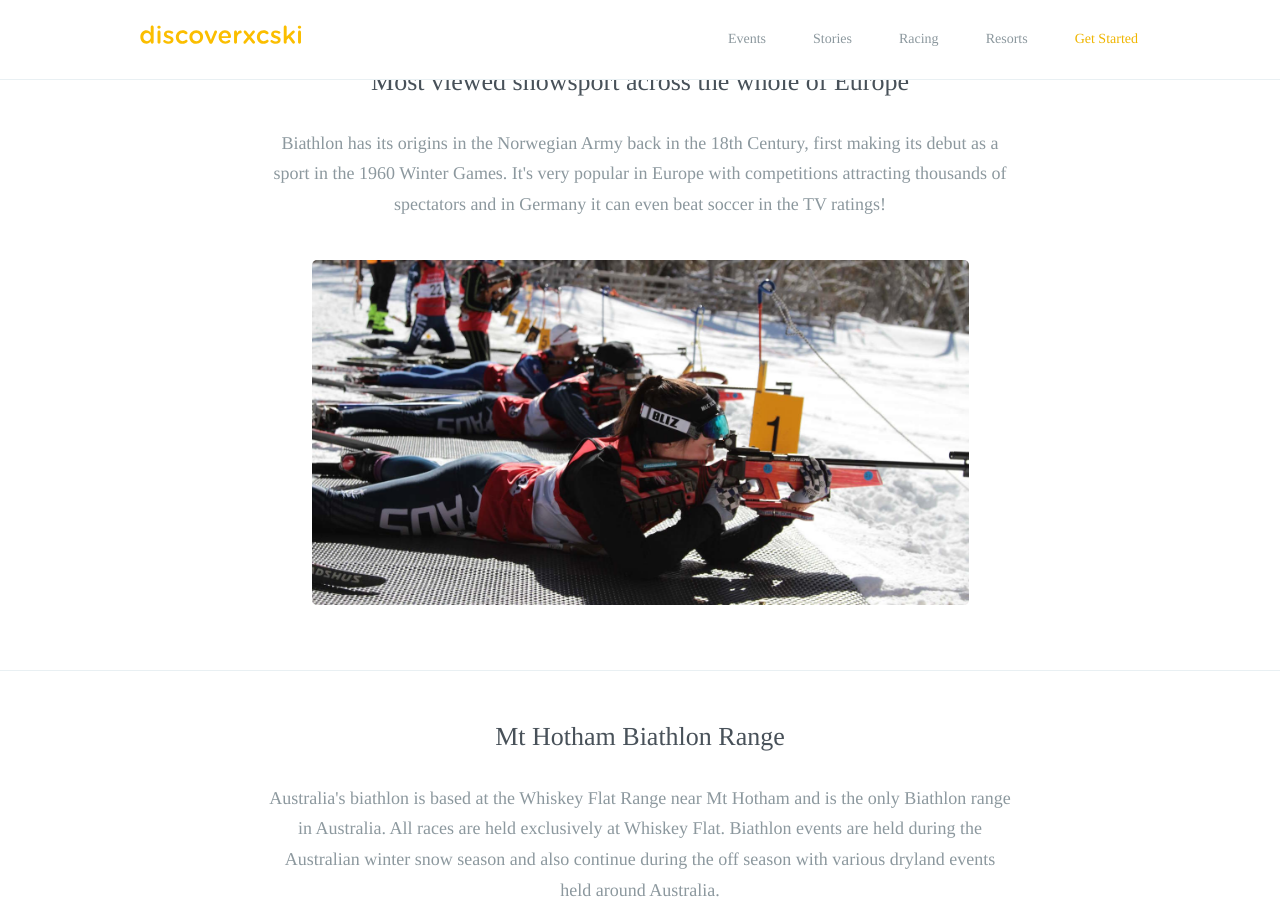
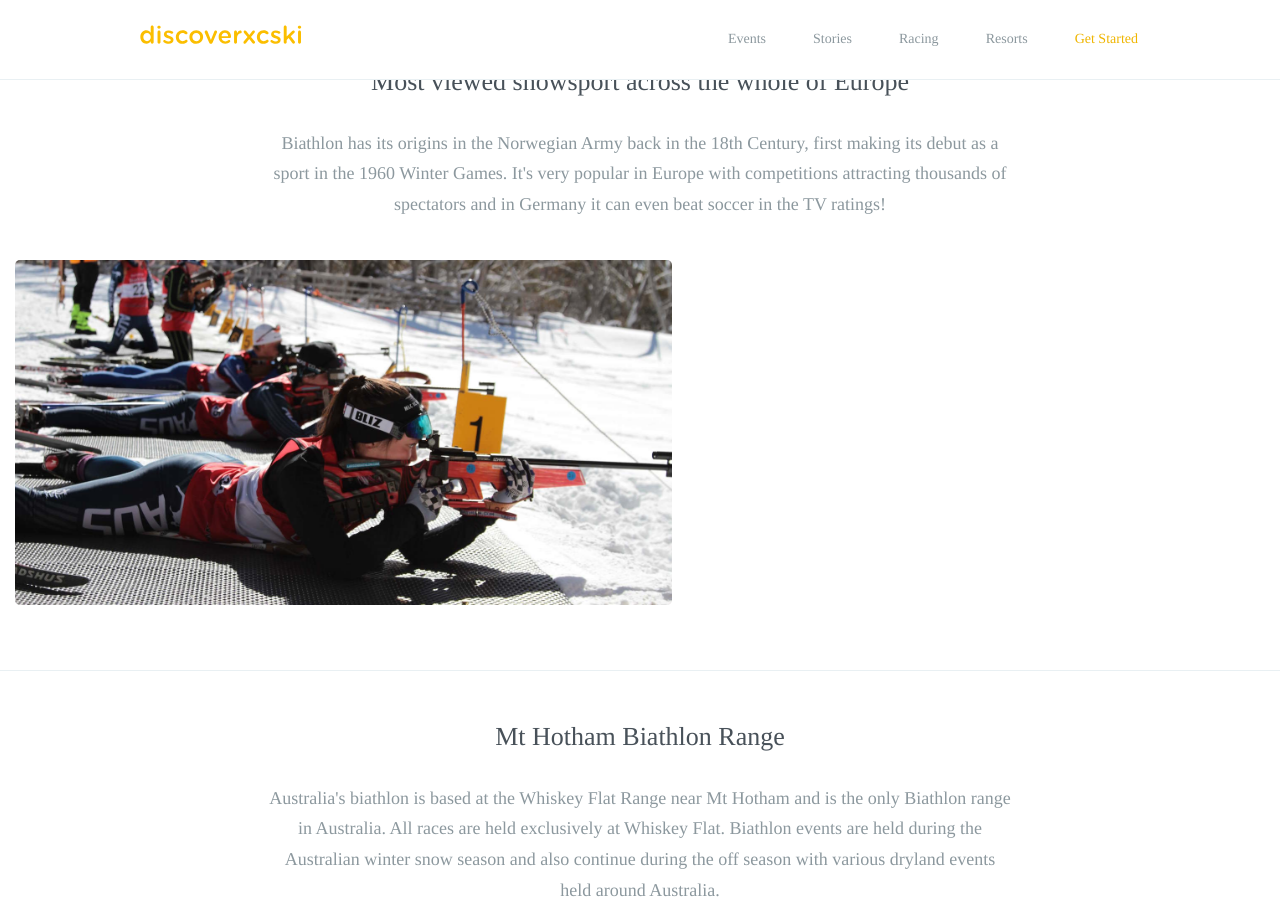
Before and after one commit to robcatto/robcatto.github.io, a Jekyll site: the page built from racing/australian-biathlon/index.html, in a window 1280 px wide and 900 px high, scrolled down 1064 px. Built offline with Jekyll 4.4.1, drawn with Linux system fonts in a browser that asks for light colours; some web fonts are replaced; Markdown is read by kramdown in place of the engine named in the settings.

Commit message:
Update index.html

```diff
--- a/racing/australian-biathlon/index.html
+++ b/racing/australian-biathlon/index.html
@@ -64,8 +64,8 @@ layout: default
                     <h3>Most viewed snowsport across the whole of Europe</h3>
                     <p>Biathlon has its origins in the Norwegian Army back in the 18th Century, first making its debut as a sport in the 1960 Winter Games.  It's very popular in Europe with competitions attracting thousands of spectators and in Germany it can even beat soccer in the TV ratings!
                     </p>
-                    <div class="one">
-                <div class="onelarge centered" style="
+                    <div class="one centered">
+                <div class="onelarge" style="
                 background-image: url(http://www.discoverxcski.com/images/australianbiathlon.jpg);
                 background-size: cover;
                 "></div>
```
